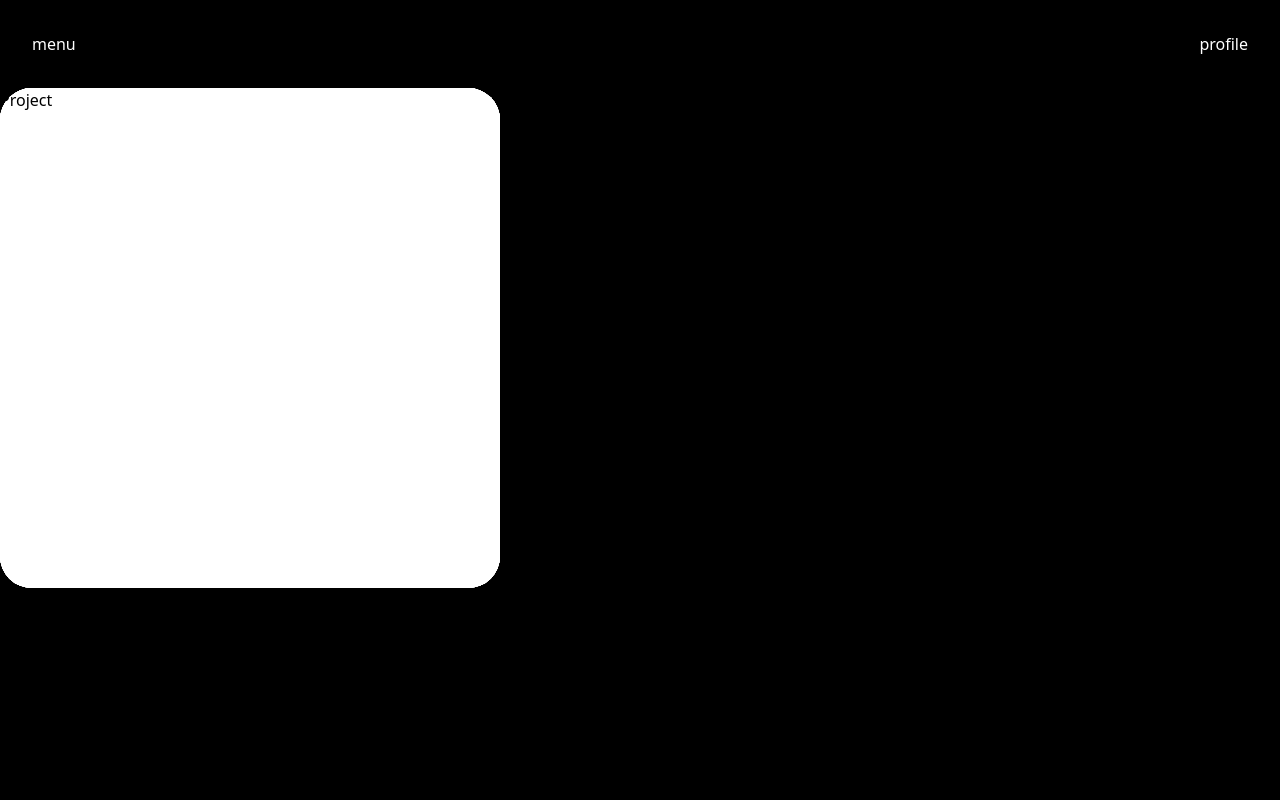
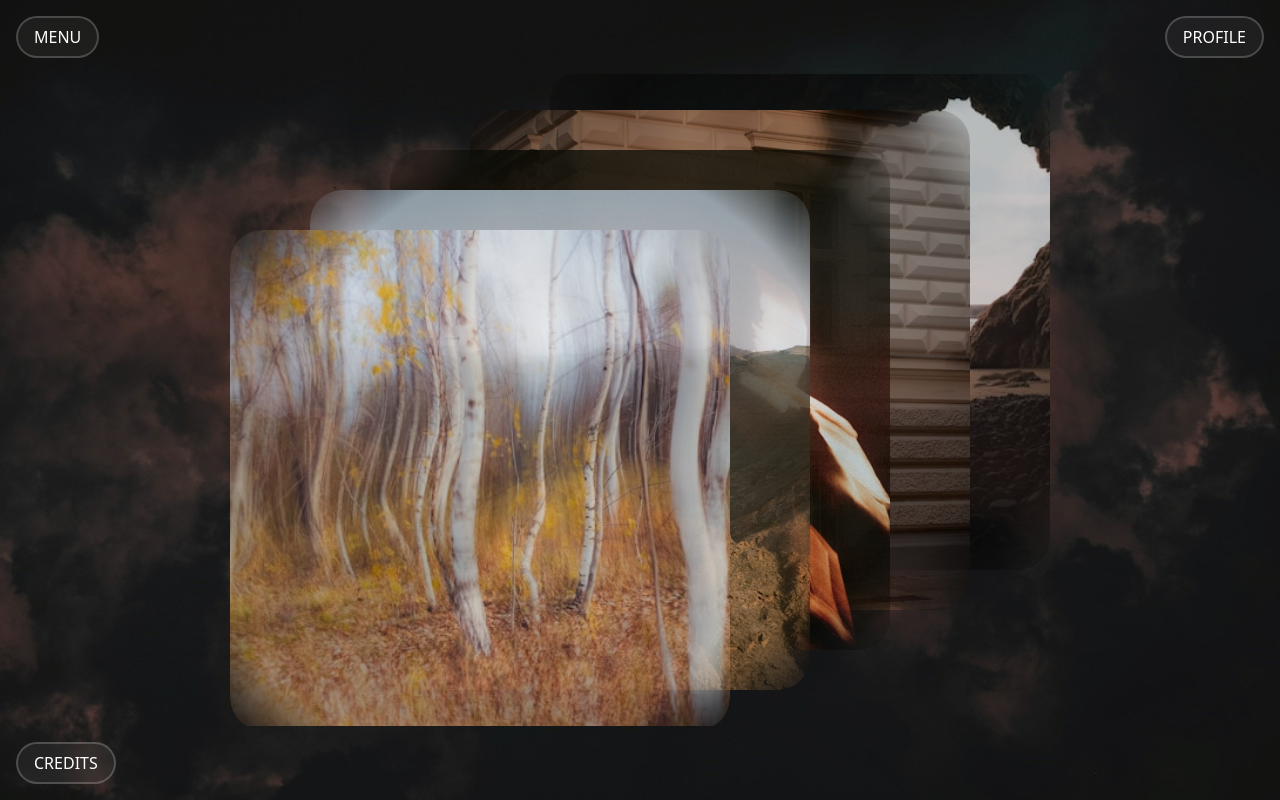
Before and after one commit to aiSanaul/project-showcase-animation, a plain HTML site: page index.html in a window 1280 px wide. Drawn offline with nearby package versions, Linux system fonts and the light colour scheme.

Commit message:
almost done

```diff
--- a/index.html
+++ b/index.html
@@ -3,23 +3,26 @@
 <head>
     <meta charset="UTF-8">
     <meta name="viewport" content="width=device-width, initial-scale=1.0">
-    <script src="https://cdn.tailwindcss.com"></script>
     <link rel="stylesheet" href="style.css">
     <title>Showcase</title>
 </head>
 <body>
-    <div id="container" class="w-screen h-screen bg-black">
-        <div class="flex justify-between p-[2rem] w-full h-max text-white">
-            <div>menu</div>
-            <div>profile</div>
+    <div class="container">
+        <div class="header">
+            <div class="menu">menu</div>
+            <div class="profile">profile</div>
         </div>
-        <div class="flex w-full h-auto bg-red-200 gap-[1rem]">
-            <div class="absolute bg-white rounded-[2rem] w-[500px] h-[500px] z-0">Project</div>
-            <div class="absolute bg-white rounded-[2rem] w-[500px] h-[500px] z-10">Project</div>
-            <div class="absolute bg-white rounded-[2rem] w-[500px] h-[500px] z-20">Project</div>
-            <div class="absolute bg-white rounded-[2rem] w-[500px] h-[500px] z-30">Project</div>
-            <div class="absolute bg-white rounded-[2rem] w-[500px] h-[500px] z-40">Project</div>
-            <div class="absolute bg-white rounded-[2rem] w-[500px] h-[500px] z-50">Project</div>
+        <div class="project-box">
+            <div class="project x1">
+
+            </div>
+            <div class="project x2">Project</div>
+            <div class="project x3">Project</div>
+            <div class="project x4">Project</div>
+            <div class="project x5">Project</div>
+        </div>
+        <div class="footer">
+            <div class="credits">credits</div>
         </div>
     </div>
 
--- a/style.css
+++ b/style.css
@@ -1,3 +1,179 @@
+* {
+    margin: 0;
+    padding: 0;
+    box-sizing: border-box;
+}
+
+@media (prefers-reduced-motion: no-preference) {
+    html {
+          scroll-behavior: smooth;
+    }
+  }
+
 body::-webkit-scrollbar {
     display: none;
 }
+
+.container {
+    font-family: system-ui, -apple-system, BlinkMacSystemFont, 'Segoe UI', Roboto, Oxygen, Ubuntu, Cantarell, 'Open Sans', 'Helvetica Neue', sans-serif;
+    width: 100vw;
+    height: 100vh;
+    display: flex;
+    flex-direction: column;
+    background: url(images/back.jpg);
+    background-size: cover;
+}
+
+.header {
+    display: flex;
+    width: 100%;
+    height: fit-content;
+    justify-content: space-between;
+    align-items: center;
+    padding: 1rem;
+}
+
+.header .menu {
+    width: fit-content;
+    color: white;
+    background-color: rgba(255, 255, 255, 0.05);
+    border: 2px solid rgba(255, 255, 255, 0.2);
+    border-radius: 2rem;
+    padding: .5rem 1rem;
+    text-align: center;
+    text-transform: uppercase;
+    backdrop-filter: blur(10px);
+}
+
+.header .profile {
+    width: fit-content;
+    color: white;
+    background-color: rgba(255, 255, 255, 0.05);
+    border: 2px solid rgba(255, 255, 255, 0.2);
+    border-radius: 2rem;
+    padding: .5rem 1rem;
+    text-align: center;
+    text-transform: uppercase;
+    backdrop-filter: blur(10px);
+}
+
+.project-box {
+    position: relative;
+    display: flex;
+    width: 100%;
+    height: 100%;
+    justify-content: center;
+    align-items: center;
+    overflow: hidden;
+}
+
+.project {
+    color: transparent;
+    position: absolute;
+    width: 500px;
+    height: 500px;
+    border-radius: 2rem;
+    text-align: center;
+    align-content: center;
+    backdrop-filter: blur(10px);
+    overflow: hidden;
+    mask-image: radial-gradient(
+    rgba(0, 0, 0, 1),
+    rgba(0, 0, 0, 1) 20%,
+    rgba(0, 0, 0, 1) 80%,
+    rgba(0, 0, 0, 0)
+  );
+}
+
+.x1 {
+    background: url(images/pr1.jpg);
+    background-size: cover;
+    opacity: 70%;
+    z-index: 4;
+    margin-right: 20rem;
+    margin-top: 10rem;
+
+    &:hover {
+        border: 2px solid rgba(255, 255, 255, 0.5);
+        z-index: 4;
+        opacity: 100%;
+    }
+}
+
+.x2 {
+    background: url(images/pr2.jpg);
+    background-size: cover;
+    opacity: 70%;
+    z-index: 3;
+    margin-right: 10rem;
+    margin-top: 5rem;
+
+    &:hover {
+        border: 2px solid rgba(255, 255, 255, 0.5);
+        z-index: 4;
+        opacity: 100%;
+    }
+}
+
+.x3 {
+    background: url(images/pr3.jpg);
+    background-size: cover;
+    opacity: 70%;
+    z-index: 2;
+
+    &:hover {
+        border: 2px solid rgba(255, 255, 255, 0.5);
+        z-index: 4;
+        opacity: 100%;
+    }
+}
+
+.x4 {
+    background: url(images/pr4.jpg);
+    background-size: cover;
+    opacity: 70%;
+    z-index: 1;
+    margin-left: 10rem;
+    margin-bottom: 5rem;
+
+    &:hover {
+        border: 2px solid rgba(255, 255, 255, 0.5);
+        z-index: 5;
+        opacity: 100%;
+    }
+}
+
+.x5 {
+    background: url(images/pr5.jpg);
+    background-size: cover;
+    opacity: 70%;
+    z-index: 0;
+    margin-left: 20rem;
+    margin-bottom: 10rem;
+
+    &:hover {
+        border: 2px solid rgba(255, 255, 255, 0.5);
+        z-index: 5;
+        opacity: 100%;
+    }
+}
+
+.footer {
+    display: flex;
+    width: 100%;
+    height: fit-content;
+    padding: 1rem;
+    color: white;
+}
+
+.footer .credits {
+    width: fit-content;
+    color: white;
+    background-color: rgba(255, 255, 255, 0.05);
+    border: 2px solid rgba(255, 255, 255, 0.2);
+    border-radius: 2rem;
+    padding: .5rem 1rem;
+    text-align: center;
+    text-transform: uppercase;
+    backdrop-filter: blur(10px);
+}
```
Also changed, not shown: images/back.jpg (added), images/pr1.jpg (added), images/pr2.jpg (added), images/pr3.jpg (added), images/pr4.jpg (added), images/pr5.jpg (added), 1 other file.
